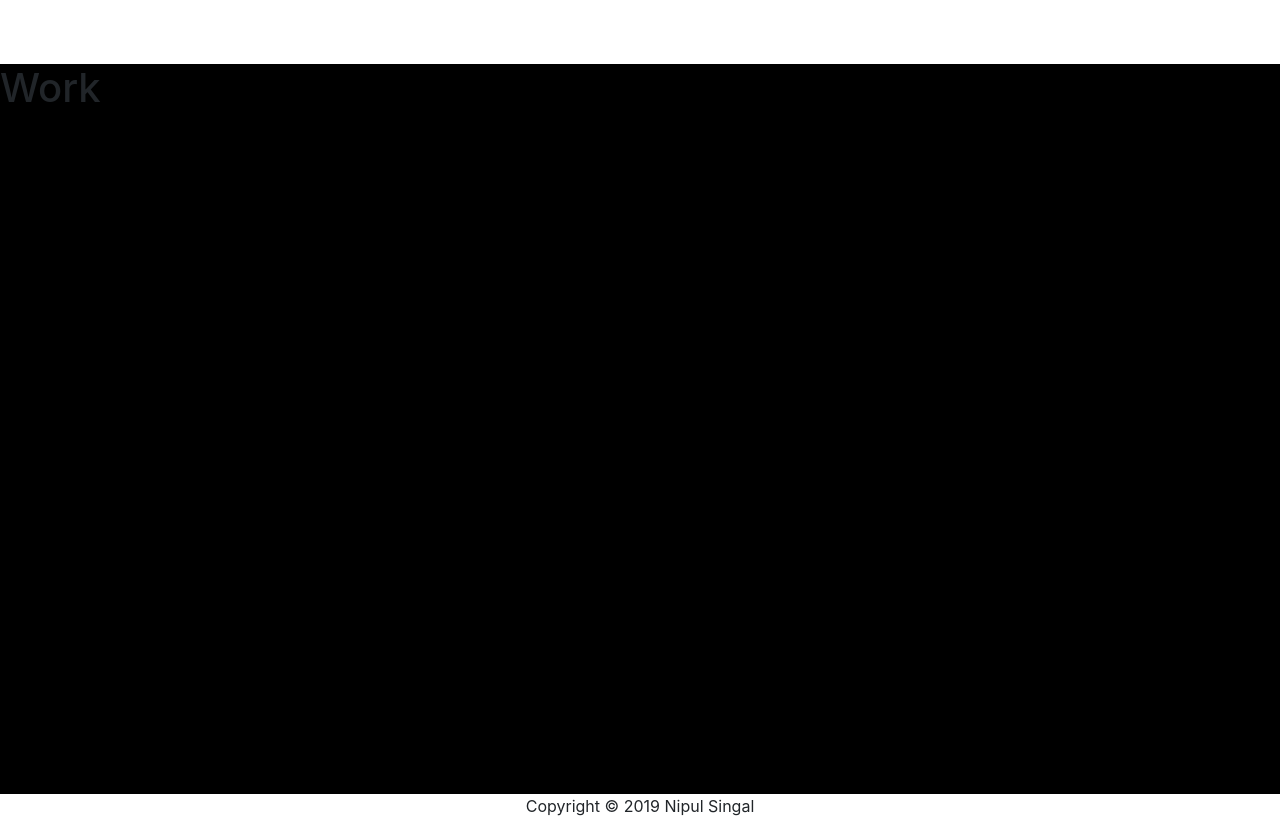
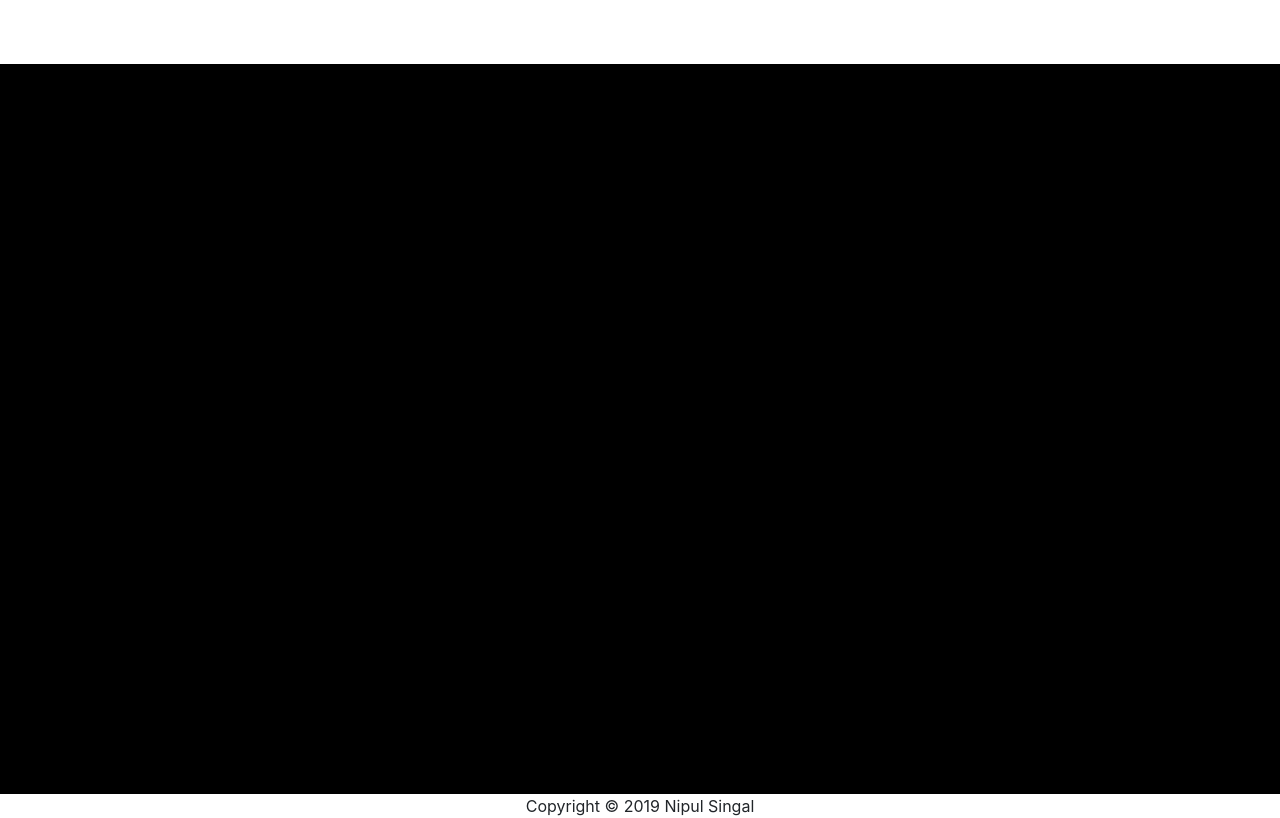
Before and after one commit to NipulSingal/Portfolio, a plain HTML site: page index.html in a window 1280 px wide. Shown: the part 4996-5814 px from the top of the page. Drawn offline with nearby package versions, Linux system fonts and the light colour scheme.

Commit message:
next commit

```diff
--- a/css/style.css
+++ b/css/style.css
@@ -14,6 +14,7 @@ body{
   background-position: center , 50% 85%;
   position: relative;
 }
+
 .name{
   color:white;
   font-weight: 500;
--- a/index.html
+++ b/index.html
@@ -20,7 +20,6 @@
         </div>
       </div>
   </header>
-
   <section id="about">
     <div class="col-md-12 col-sm-12 container ">
       <div class="info">
@@ -164,7 +163,7 @@
   </section>
 
   <section id="work">
-    <h1>Work</h1>
+    <div class="col-md-12 col-sm-12 container"></div>
   </section>
 
   <div id="footer" class="col-md-12 col-sm-12 container">
```
